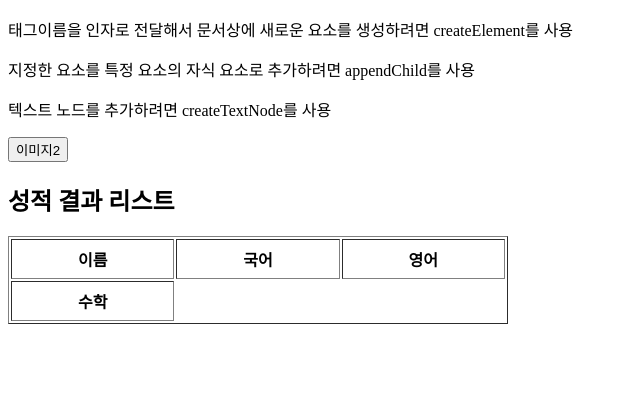
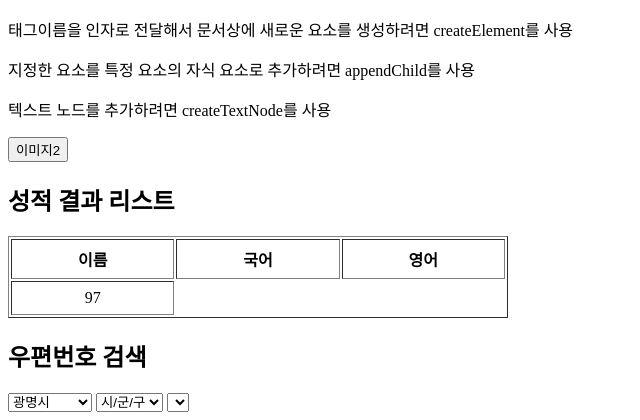
Before and after one commit to hchae31/frontends, a FastAPI app: page /js/dom in a window 1280 px wide. Shown: the part 1709-2129 px from the top of the page, without its empty margins (0-640 px from the left). Before the commit the page ends 2033 px from the top, so only its background shows below. Run offline with FastAPI, Linux system fonts and the light colour scheme; lists and menus that the app fills with data are empty.

Commit message:
문서 객체 모델 - 우편번호 검색1

```diff
--- a/views/templates/js/12dom.html
+++ b/views/templates/js/12dom.html
@@ -192,8 +192,6 @@
         th.appendChild(txt);
         tr.appendChild(th);
 
-
-
         //<td>국어</td>
         th = document.createElement('th');
         txt = document.createTextNode('국어');
@@ -214,7 +212,6 @@
 
         // 생성한 tr을 테이블에 추가
         table.appendChild(tr);
-
 
         // 테이블의 본문행 생성
         //<tr align=center></tr>
@@ -246,10 +243,101 @@
         tr.appendChild(th);
 
         // 생성한 tr을 테이블에 추가
+        // table.appendChild(tr);
+
+        // 제목행 생성
+        tr = document.createElement('tr');
+        tr.setAttribute('align', 'center');
+        for (let val of thdata) {
+            th = document.createElement('td');
+            txt = document.createTextNode('val');
+            th.appendChild(txt);
+            tr.appendChild(td);
+        }
         table.appendChild(tr);
+
+
         // 테이블을 sj 요소에 추가
         sj.appendChild(table);
+
     </script>
 
+    <h2>우편번호 검색</h2>
+    <div>
+        <select id="sido" onchange></select>
+        <select id="gugun" onchange></select>
+        <select id="dong" onchange></select>
+    </div>
+
+    <script>
+        let sidodata = ['서울특별시','경기도','인천광역시',
+            '부산광역시','제주자치도'];
+        let gugundata = [
+            ['강남구', '서초구', '종로구', '송파구'],
+            ['과천시', '광명시', '성남분당구'],
+            ['연수구'],
+            ['부산진구'],
+            ['서귀포시']
+        ];
+        let dongdata = [
+            [['논현동','대치동','삼성동'], ['반포동','방배동','양재동'],['광희동','명동','충무로'],['가락동','석촌동']],
+            [['과천동'],['광명동'],['대장동']],
+            [['연수동']],
+            [['개금동','가야동']],
+            [['강정동']]
+        ];
+
+        let sido = document.querySelector('#sido');
+        let gugun = document.querySelector('#gugun');
+        let dong = document.querySelector('#dong');
+
+        let getSido = () => {
+            // 타이틀
+            let opt = document.createElement('option');
+            let txt = document.createTextNode('광명시');
+            opt.appendChild(txt);
+            sido.appendChild(opt);
+
+            // 광역시 목록
+            for (let val of sidodata) {
+                opt = document.createElement('option');
+                txt = document.createTextNode(val);
+                opt.appendChild(txt);
+                sido.appendChild(opt);
+            }
+        };
+        let getGugun = () => {
+            let opt = document.createElement('option');
+            let txt = document.createTextNode('시/군/구');
+            opt.appendChild(txt);
+            gugun.appendChild(opt);
+
+            // 시군구 목록
+            for (let val of sidodata[0]) {
+                opt = document.createElement('option');
+                txt = document.createTextNode(val);
+                opt.appendChild(txt);
+                sido.appendChild(opt);
+            }
+        };
+        let getDong = () => {
+            let opt = document.createElement('option');
+            let txt = document.createTextNode('읍/면/동');
+            opt.appendChild(txt);
+            gugun.appendChild(opt);
+
+        // 읍면동 목록
+            for (let val of dongdata[0][0]) {
+                opt = document.createElement('option');
+                txt = document.createTextNode(val);
+                opt.appendChild(txt);
+                sido.appendChild(opt);
+            }
+        };
+
+        getSido();
+        getGugun();
+        getDong();
+    </script>
 </body>
 </html>
```
